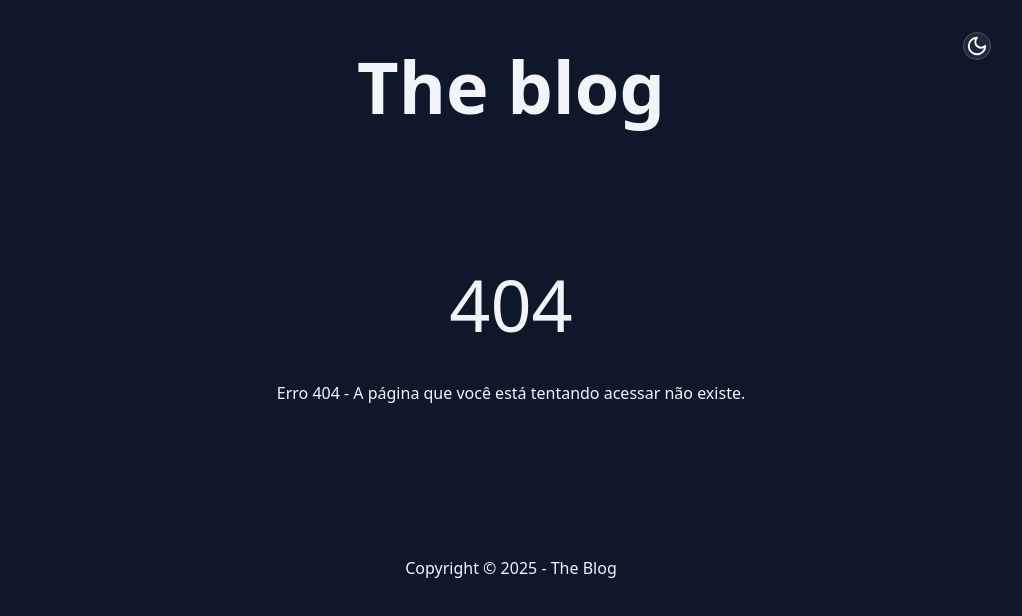
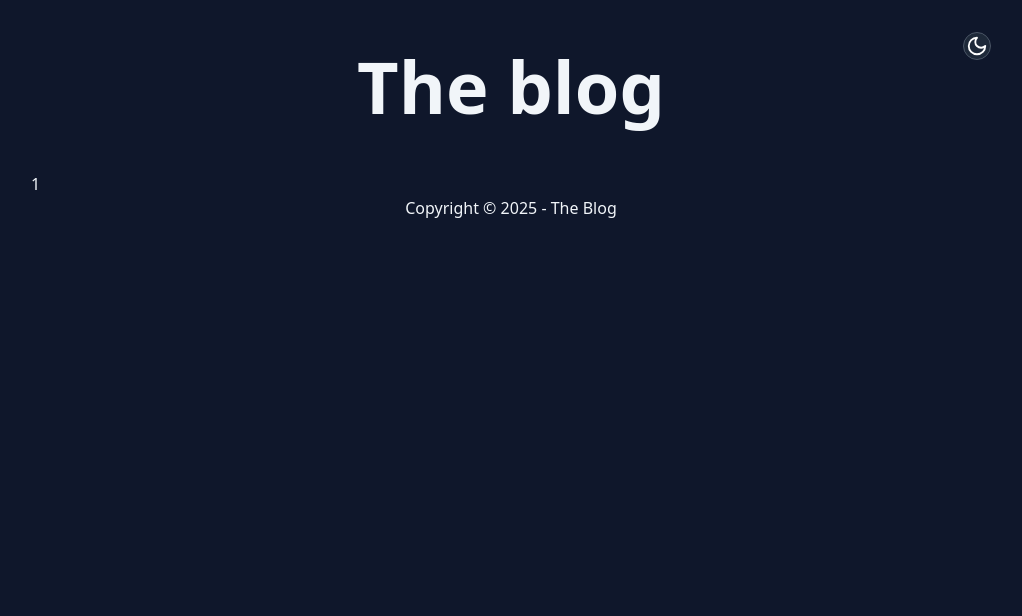
Before and after one commit to CleitonAmbrosini/next-blog, a Next.js app: page /post/1 in a window 1280 px wide. Before the commit this address had no page. Shown: the top 616 px of the page, without its empty margins (129-1151 px from the left). Built offline with nearby package versions, Linux system fonts and the light colour scheme.

Commit message:
feat: create dynamic routes for posts

```diff
--- /dev/null
+++ b/src/app/post/[slug]/page.tsx
@@ -0,0 +1,9 @@
+type PostSlugPageProps = {
+  params: Promise<{ slug: string }>;
+};
+
+export default async function PostSlugPage({ params }: PostSlugPageProps) {
+  const { slug } = await params;
+
+  return <h1>{slug}</h1>;
+}
```
